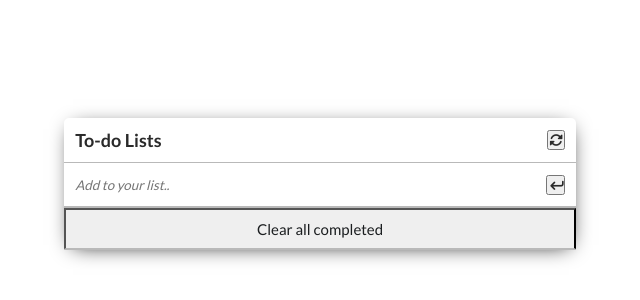
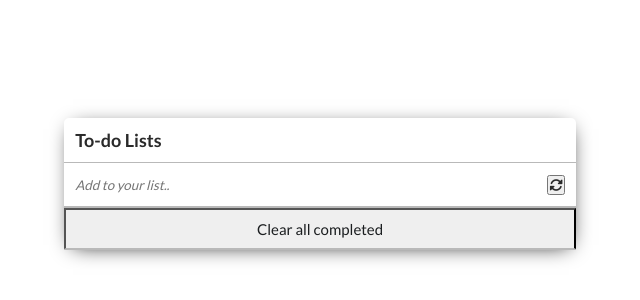
Before and after one commit to Cabraham1/Todo-list, a website built with webpack: page src/index.html in a window 1280 px wide. Shown: the part 82-382 px from the top of the page, 320-960 px from the left. Built offline with nearby package versions, Linux system fonts and the light colour scheme.

Commit message:
Resolve conflicts

```diff
--- a/src/index.html
+++ b/src/index.html
@@ -12,14 +12,11 @@
 
 <body>
   <div class="to-do-container" id="to-do-container">
-    <section class="title-container">
-      <h1 class="title">To-do Lists</h1>
-      <button><i class="fa-solid fa-rotate"></i></button>
-    </section>
+    <h1 class="title">To-do Lists</h1>
     <form class="form">
       <div class="input-container">
         <input type="text" class="text-input" id="text-input" placeholder="Add to your list..">
-        <button type="button" class="add-button" id="add-button"><i class="fa-solid fa-arrow-turn-down"></i></i></button>
+        <button type="button" class="add-button" id="add-button"><i class="fa-solid fa-rotate"></i></button>
       </div>
       <div class="to-dos" id="to-dos"></div>
       <button class="clear-button-container">
--- a/src/style.css
+++ b/src/style.css
@@ -4,12 +4,6 @@
   box-sizing: border-box;
   color: #2a2a2a;
   font-family: 'Lato', sans-serif;
-}
-
-.title-container {
-  display: flex;
-  justify-content: space-between;
-  align-items: center;
 }
 
 .to-do-container {
@@ -67,10 +61,6 @@
   font-style: italic;
   outline: none;
   width: 100%;
-}
-
-.add-button {
-  width: 1.2rem;
 }
 
 .fa-arrow-turn-down {
```
